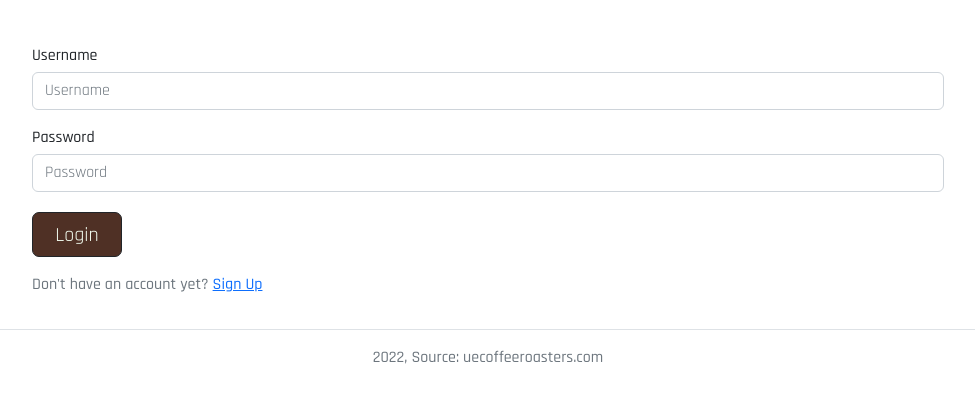
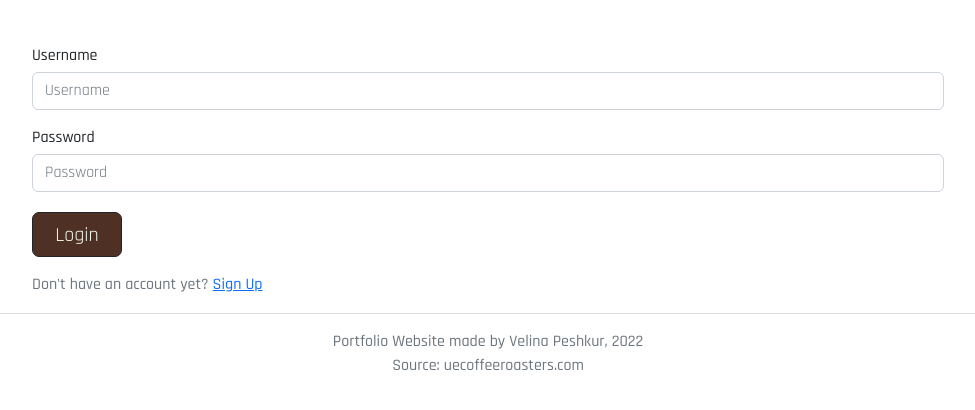
Before and after one commit to velinapeshkur/coffee_shop, a Django app: page /accounts/login/ in a window 1280 px wide. Shown: the part 398-808 px from the top of the page, without its empty margins (152-1127 px from the left). Before the commit the page ends 762 px from the top, so only its background shows below. Run offline with Django 4.2, Linux system fonts and the light colour scheme; some libraries are stand-ins or nearby versions.

Commit message:
update footer

```diff
--- a/templates/base.html
+++ b/templates/base.html
@@ -44,7 +44,8 @@
     <!-- Footer -->
 
     <footer class="py-3 border-top mt-auto">
-      <p class="text-center text-muted">2022, Source: <a href="https://uecoffeeroasters.com/" id="copyright-link">uecoffeeroasters.com</a></p>
+        <p class="text-center text-muted m-0">Portfolio Website made by <a href="https://github.com/velinapeshkur" id="copyright-link">Velina Peshkur</a>, 2022</p>
+        <p class="text-center text-muted">Source: <a href="https://uecoffeeroasters.com/" id="copyright-link">uecoffeeroasters.com</a></p>
     </footer>
 
     <!-- JQuery and Javascript -->
```
